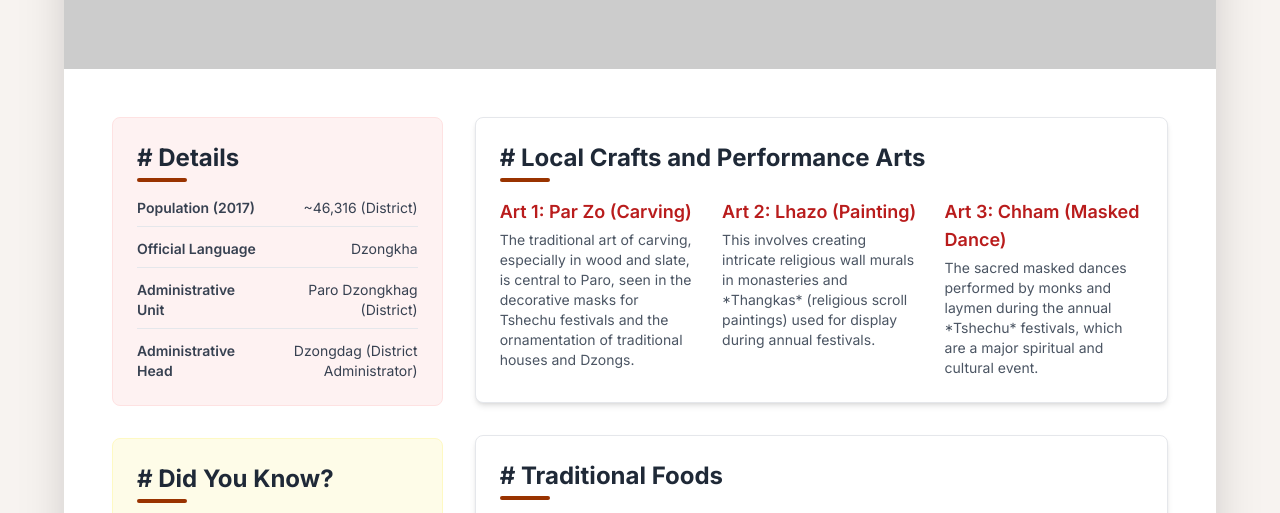
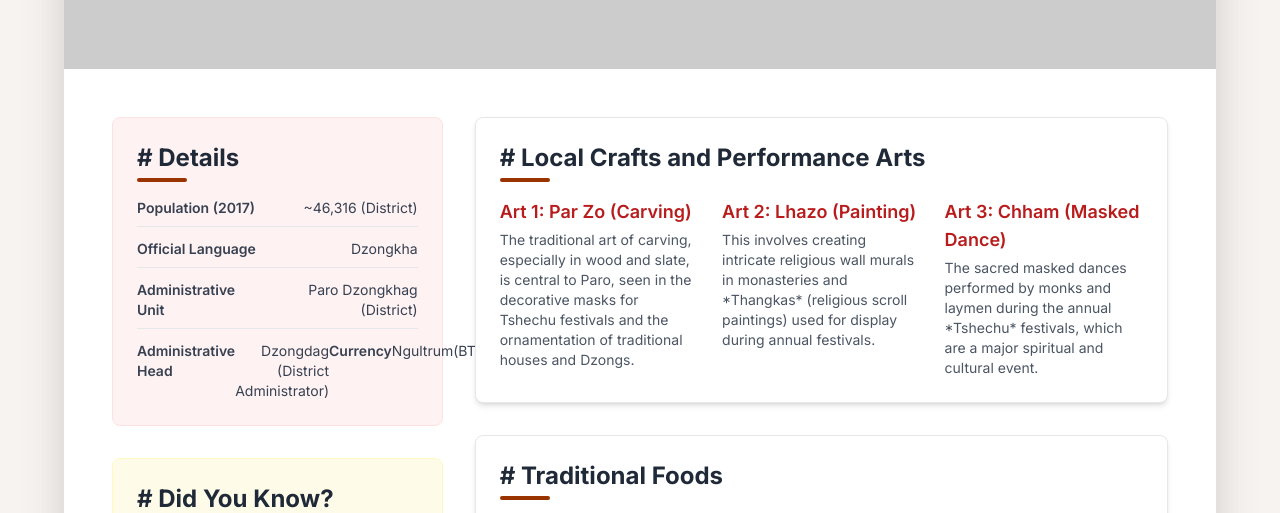
Before and after one commit to Chinglen2080/sd-hw-fw, a plain HTML site: page index3.html in a window 1280 px wide. Shown: the part 219-732 px from the top of the page. Drawn offline with nearby package versions, Linux system fonts and the light colour scheme; placeholder pictures from the web are drawn by us.

Commit message:
Update index3.html

```diff
--- a/index3.html
+++ b/index3.html
@@ -87,6 +87,9 @@
                             <div class="flex justify-between items-start">
                                 <dt class="font-semibold text-sm">Administrative Head</dt>
                                 <dd class="text-right text-sm">Dzongdag (District Administrator)</dd>
+
+<dt class="font-semibold text-sm">Currency</dt>
+                                <dd class="text-right text-sm">Ngultrum(BTN)</dd>
                             </div>
                         </dl>
                     </section>
```
